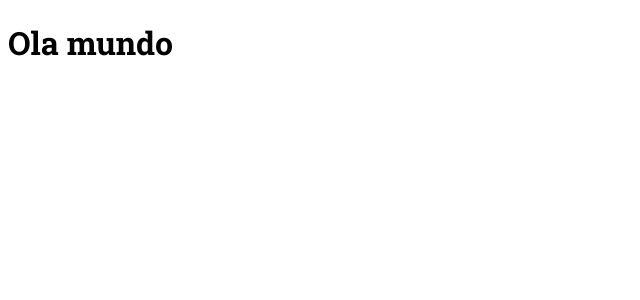
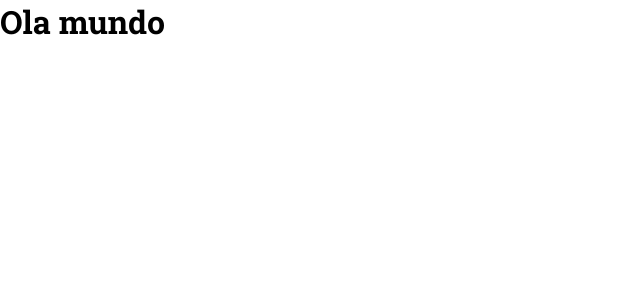
Before and after one commit to vitor-mat/portfolio, a React (Create React App) app: page / in a window 1280 px wide. Shown: the top 300 px of the page, without its empty margins (0-640 px from the left). Built offline with nearby package versions, Linux system fonts and the light colour scheme.

Commit message:
style global adicionando

```diff
--- a/src/style/GlobalStyle.js
+++ b/src/style/GlobalStyle.js
@@ -2,6 +2,10 @@ import { createGlobalStyle } from 'styled-components';
 
 export const GlobalStyle = createGlobalStyle`
     *{
+        margin: 0;
+        padding: 0;
+        box-sizing: border-box;
+        overflow-x: hidden;
         font-family: 'Roboto Slab', serif;
     }
 `
```
